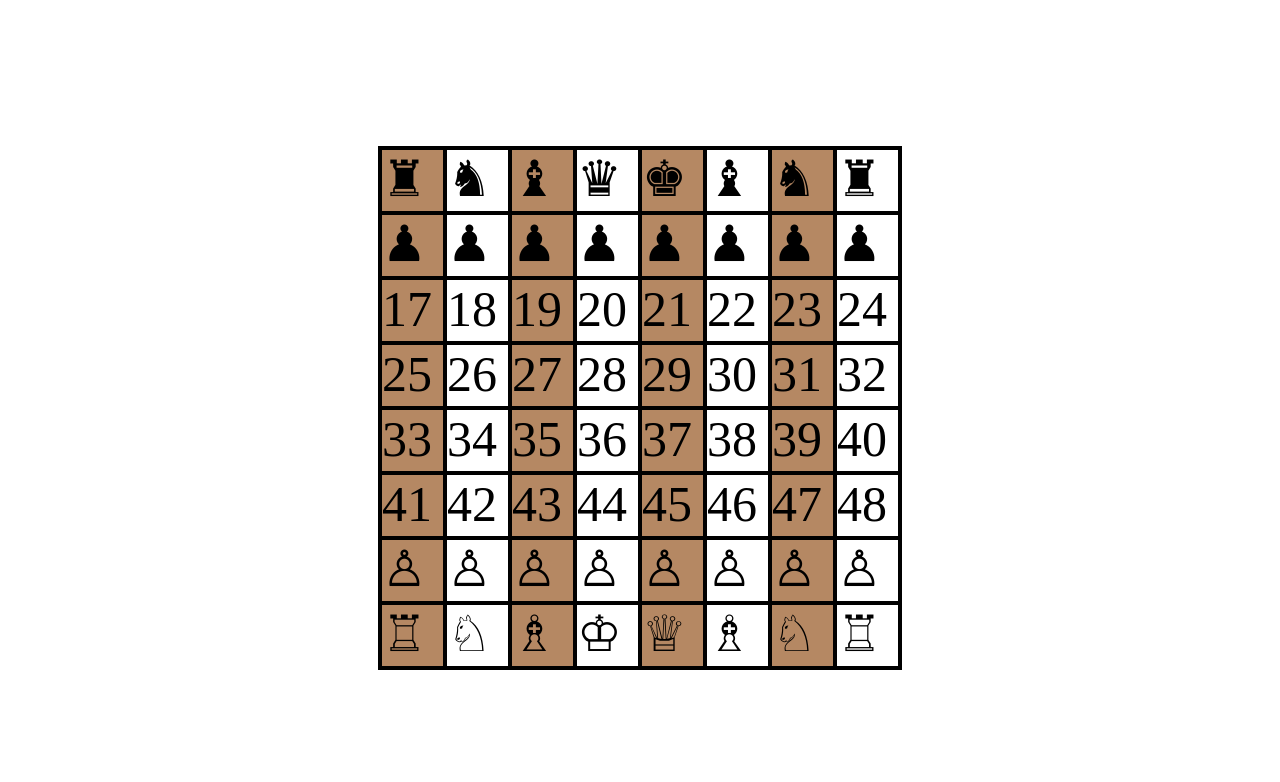
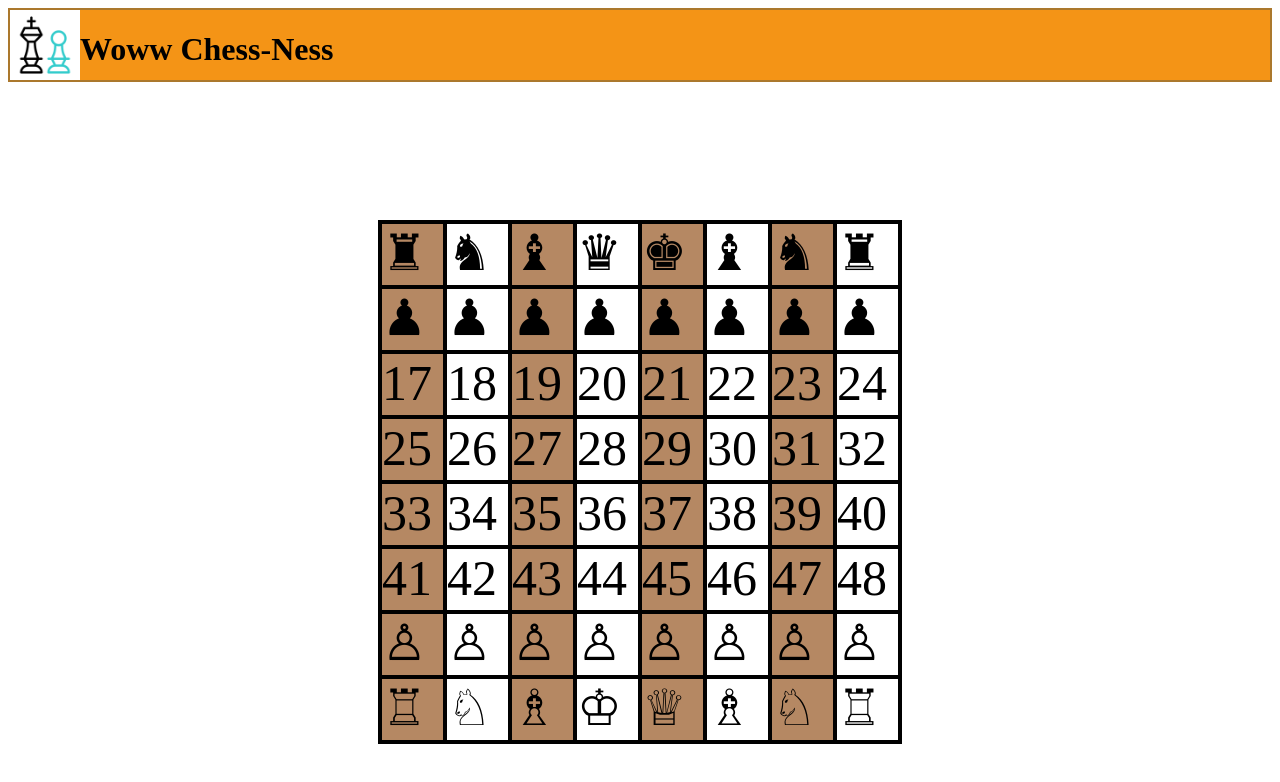
Before and after one commit to SamIeer/chess-ness, a plain HTML site: page index.html in a window 1280 px wide. Drawn offline with Linux system fonts and the light colour scheme.

Commit message:
--imgadd header--

```diff
--- a/index.html
+++ b/index.html
@@ -5,6 +5,10 @@
     <link rel="stylesheet" href="style.css">
 </head>
 <body>
+    <header class="bar">
+        <img src="Imag\chess.gif" alt="logo" width="70" height="70">
+        <h1>Woww Chess-Ness</h1>
+    </header>
 <div class="container">
     <div class="chessboard">
         <div class="square">&#9820</div>
--- a/style.css
+++ b/style.css
@@ -1,3 +1,11 @@
+/* for the heading and navigation */
+.bar{display: flex;
+  border:2px solid rgb(171, 120, 45);
+  background-color: rgb(244, 148, 22);
+  height:70px;
+}
+
+/* main chess board */
 .container {
     display: flex;
     justify-content: center;
@@ -13,6 +21,7 @@
     justify-content: center;
     gap:0vw;
     font-size: 50px;
+
   }
 
 
@@ -26,8 +35,3 @@
     background-color: #f0d9b5;}
   .black {
     background-color: #b58863;} */
-
-  .rook {
-    background-image: url('rook.svg');
-    background-size: contain;
-  }
```
Also changed, not shown: Imag/chess.gif (added).
